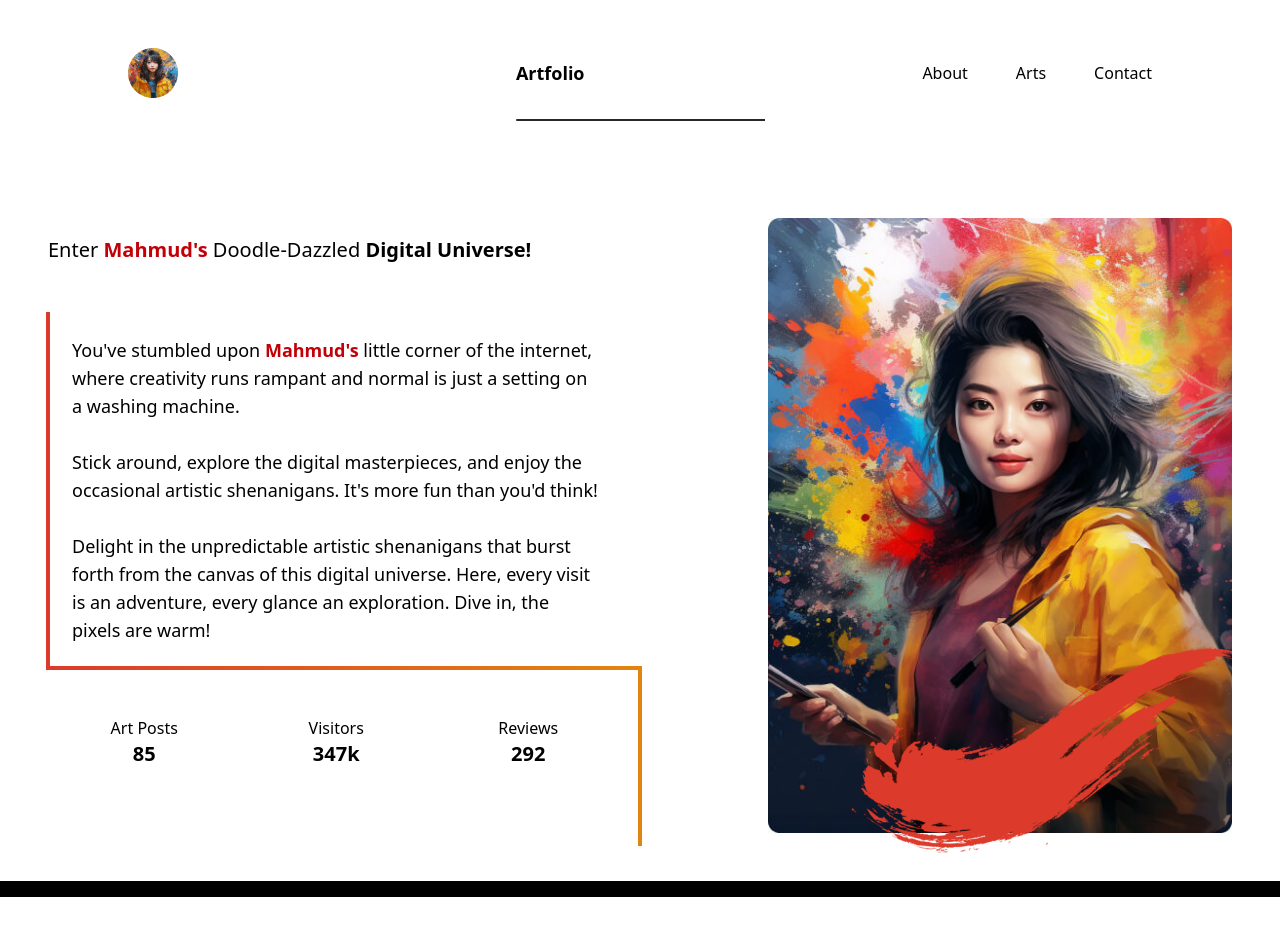
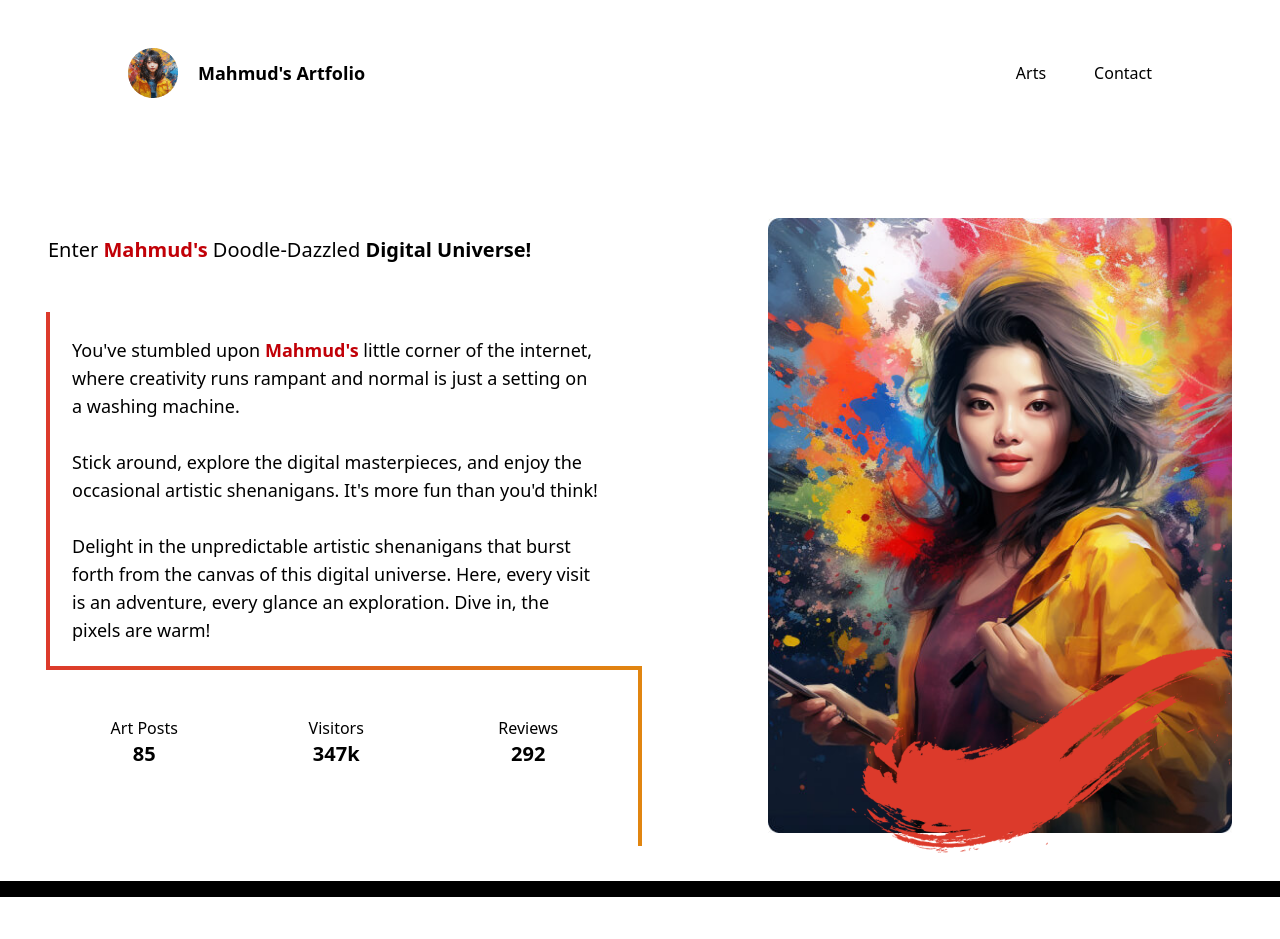
Before and after one commit to Mahmud-Alam/astro-artfolio-website, an Astro site: page / in a window 1280 px wide. Shown: the top 939 px of the page. Built offline with nearby package versions, Linux system fonts and the light colour scheme; Astro itself is replaced by a stand-in of ours.

Commit message:
update path into nav file

```diff
--- a/src/components/Nav.tsx
+++ b/src/components/Nav.tsx
@@ -28,38 +28,19 @@ export default function Nav() {
 
   return (
     <nav className="relative mx-8 mb-24 flex justify-between items-center pt-12 pb-6 font-medium md:mx-16 lg:mx-32">
-      <svg
-        className="absolute bottom-0 left-1/2 -translate-x-1/2"
-        width="250"
-        height={4}
-        viewBox="0 0 250 4"
-        fill="none"
-        xmlns="http://www.w3.org/2000/svg"
-      >
-        <path
-          d="M2 2L428 2"
-          strokeWidth={2}
-          stroke="#282828"
-          strokeLinecap="round"
-        />
-      </svg>
-      <div>
+      <div className="flex justify-between items-center gap-5">
         {/* <img src={avatar.src} alt="Profile Picture of Artfolio Website" /> */}
         <img src="/avatar.png" alt="Profile Picture of Artfolio Website" />
+        <h1 className="text-lg font-bold">
+          <a href="/">Mahmud's Artfolio</a>
+        </h1>
       </div>
-
-      {/* Title */}
-
-      <h1 className="text-lg font-bold">
-        <a href="/">Artfolio</a>
-      </h1>
 
       {/* check if we are on mobile or not */}
       {matches && (
         <div className="flex gap-12">
-          <a href="/about">About</a>
-          <a href="/arts">Arts</a>
-          <a href="/contact">Contact</a>
+          <a href="#arts">Arts</a>
+          <a href="#contact">Contact</a>
         </div>
       )}
 
@@ -100,10 +81,15 @@ export default function Nav() {
             initial="hidden"
             className="flex flex-col gap-12"
           >
-            <motion.a variants={itemMotion} href="/">Home</motion.a>
-            <motion.a variants={itemMotion} href="/about">About</motion.a>
-            <motion.a variants={itemMotion} href="/arts">Arts</motion.a>
-            <motion.a variants={itemMotion} href="/contact">Contact</motion.a>
+            <motion.a variants={itemMotion} href="/">
+              Home
+            </motion.a>
+            <motion.a variants={itemMotion} href="/">
+              Arts
+            </motion.a>
+            <motion.a variants={itemMotion} href="/">
+              Contact
+            </motion.a>
           </motion.div>
         </div>
       )}
```
